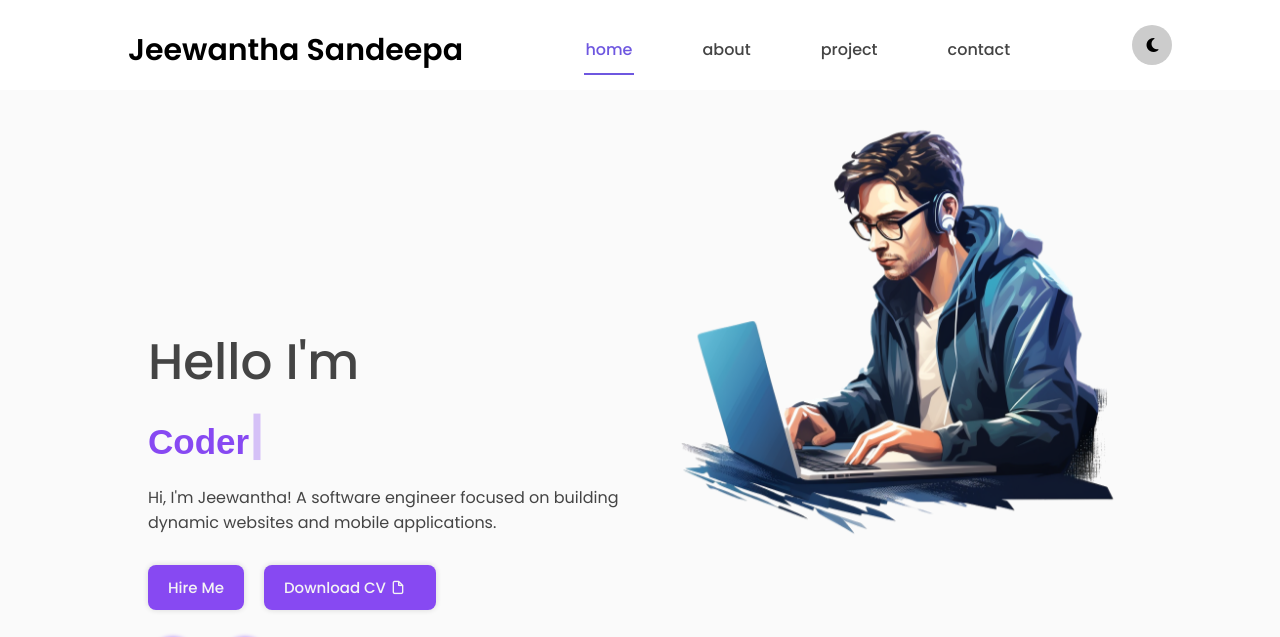
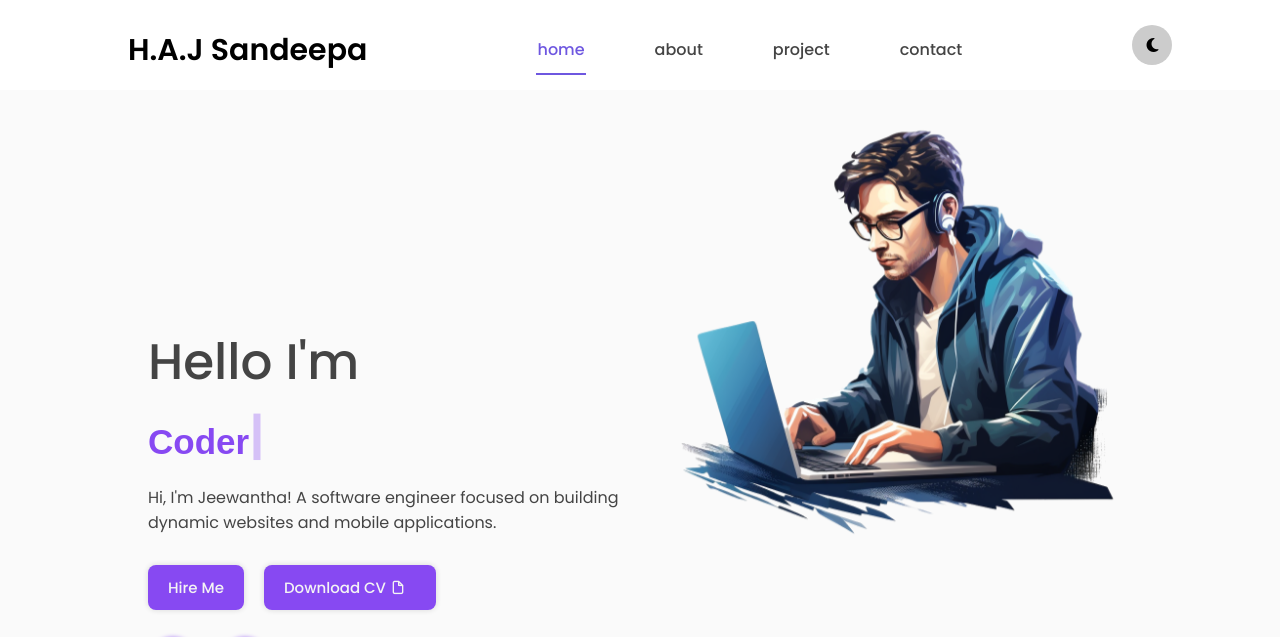
Before and after one commit to jeewantha007/My-portfolio, a plain HTML site: page index.html in a window 1280 px wide. Shown: the top 637 px of the page. Drawn offline with nearby package versions, Linux system fonts and the light colour scheme; a web font is replaced by a local one.

Commit message:
Update index.html

```diff
--- a/index.html
+++ b/index.html
@@ -13,7 +13,7 @@
     <div class="container">
         <nav id="header">
             <div class="nav-logo">
-                <p class="nav-name">Jeewantha Sandeepa</p>
+                <p class="nav-name">H.A.J Sandeepa</p>
             </div>
             <div class="nav-menu" id="myNavMenu">
                 <ul class="nav_menu_list">
```
